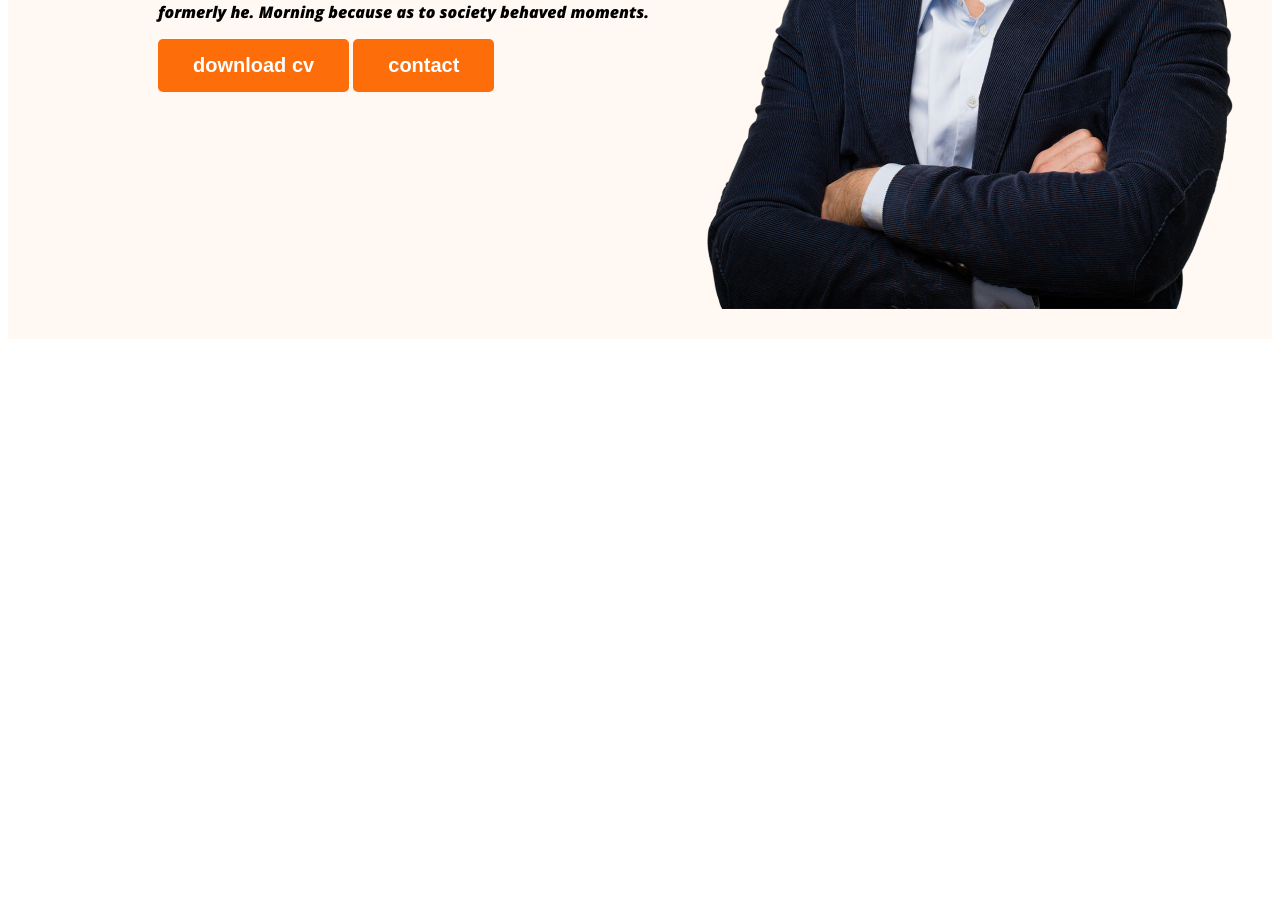
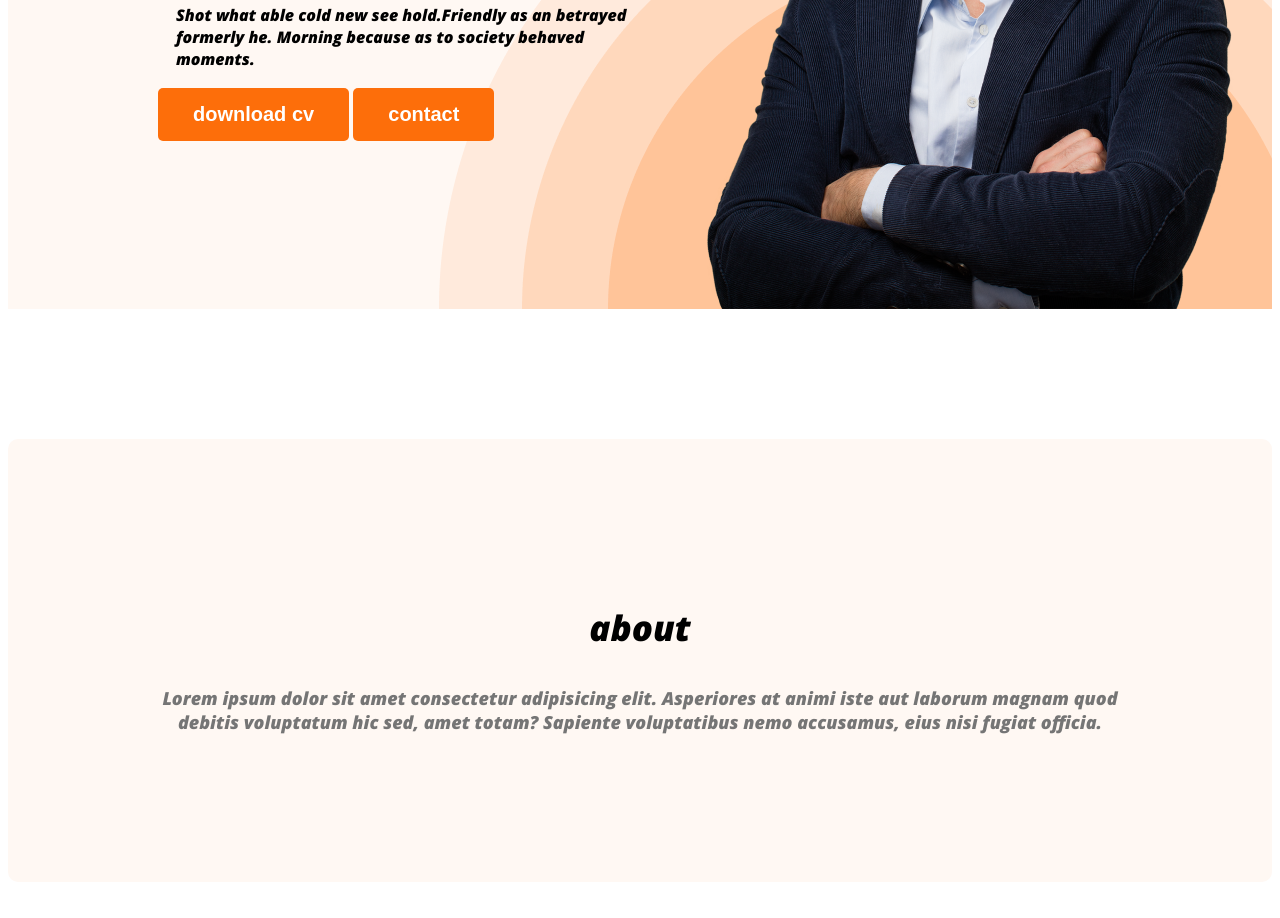
Before and after one commit to shakilprogrammer/webdeveloper-portfolio, a plain HTML site: page index.html in a window 1280 px wide. Shown: the part 556-1474 px from the top of the page. Before the commit the page ends 903 px from the top, so only its background shows below. Drawn offline with nearby package versions, Linux system fonts and the light colour scheme.

Commit message:
about section created

```diff
--- a/index.html
+++ b/index.html
@@ -23,7 +23,7 @@
             <div>
                 <h3 class="banner-greet">Hi, I  am</h3>
                 <h1 class="banner-title">Mary Hardy</h1>
-                <p>Shot what able cold new see hold.Friendly as an betrayed formerly he. Morning because as to society behaved moments.</p>
+                <p class="discription">Shot what able cold new see hold.Friendly as an betrayed formerly he. Morning because as to society behaved moments.</p>
                 <button class="btn-primary">download cv</button>
                 <button class="btn-primary">contact</button>
             </div>
@@ -32,6 +32,10 @@
 
         </header>
         <main>
+            <section class="about">
+                <h3 class="section-title">about</h3>
+                <p class="section-description">Lorem ipsum dolor sit amet consectetur adipisicing elit. Asperiores at animi iste aut laborum magnam quod debitis voluptatum hic sed, amet totam? Sapiente voluptatibus nemo accusamus, eius nisi fugiat officia.</p>
+            </section>
 
         </main>
         <footer>
--- a/styles/porttfolio.css
+++ b/styles/porttfolio.css
@@ -47,13 +47,49 @@ padding: 15px 35px;
 }
 .header{
     background: #FFF8F3;
+    background-image: url(/images/header_bg.png);
+    background-repeat: no-repeat;
+    background-position: bottom right;
 }
 .banner{
-    padding: 30px 30px 30px 150px;
+    padding: 30px 30px 0px 150px;
     display: flex;
     align-items: center;
 
 }
 .banner.profile-pic{
    width:500px ;
+
+
 }
+.banner-greet{
+    font-size: 45px;
+    color: #474747;
+    margin: 0;
+}
+.banner-title{
+    font-size: 85px;
+    font-weight: 700;
+    margin: 5px;
+    margin-bottom: 20px;
+}
+.discription{
+    margin: 18px;
+}
+.about{
+    padding: 130px;
+    border-radius: 10px;
+    background: #FFF8F3;
+    margin: 130px 0
+}
+.section-title{
+    co;order: #181818;
+    text-align: center;
+    font-size: 35px;
+    font-weight: 700;
+}
+.section-description{
+    color: #757575;
+    text-align: center;
+    font-size: 18px;
+}
```
